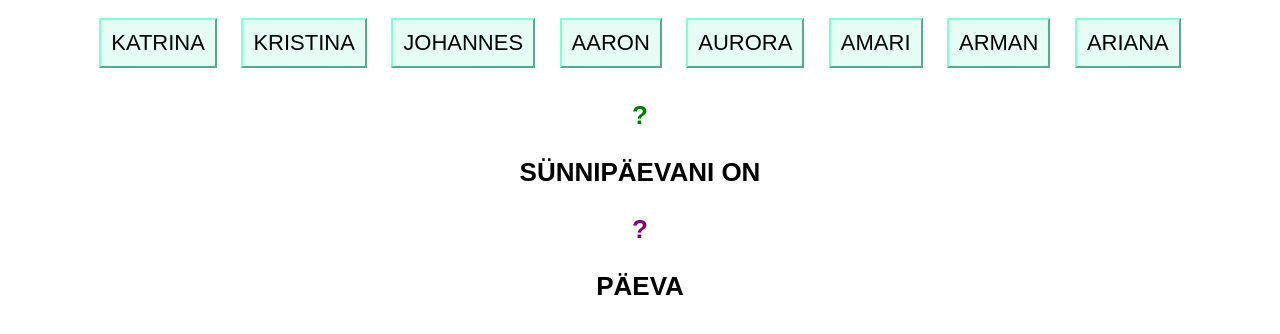
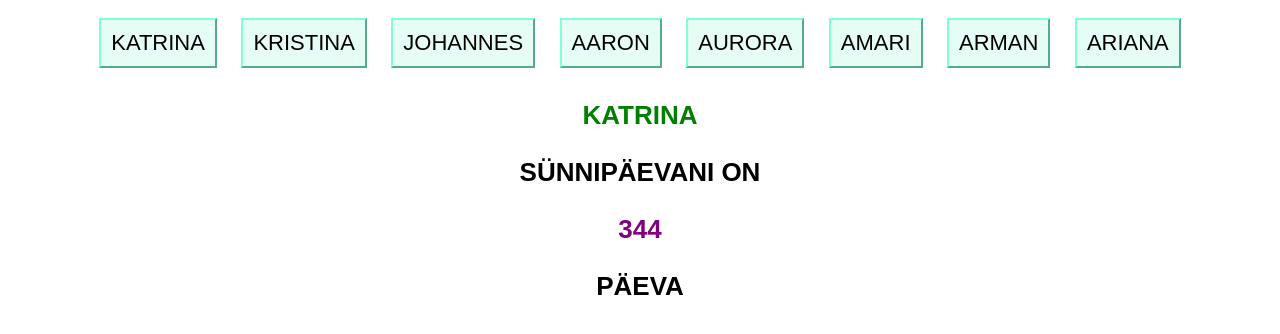
Before and after one commit to maeorg/synnad, a plain HTML site: page index.html in a window 1280 px wide. Both pictures are taken after a click on the button "KATRINA". Drawn offline with Linux system fonts and the light colour scheme.

Commit message:
Update index.html

```diff
--- a/index.html
+++ b/index.html
@@ -19,11 +19,32 @@
 
         <script>
             document.addEventListener('DOMContentLoaded', () => {
+                const synnaKatrina = new Date("1987-04-27");
+                const synnaKristina = new Date("1985-06-01");
+                const synnaJohannes = new Date("1990-06-24");
                 const synnaAaron = new Date("2012-07-30");
                 const synnaAurora = new Date("2014-05-18");
                 const synnaAmari = new Date("2016-06-15");
                 const synnaArman = new Date("2018-09-22");
                 const synnaAriana = new Date("2022-09-26");
+
+                document.querySelector('#katrina').onclick = () => {
+                    var days = calculate_days(synnaKatrina)
+                    document.querySelector('h2').innerHTML = 'KATRINA';
+                    document.querySelector('h1').innerHTML = days;
+                }
+
+                document.querySelector('#kristina').onclick = () => {
+                    var days = calculate_days(synnaKristina)
+                    document.querySelector('h2').innerHTML = 'KRISTINA';
+                    document.querySelector('h1').innerHTML = days;
+                }
+
+                document.querySelector('#johannes').onclick = () => {
+                    var days = calculate_days(synnaJohannes)
+                    document.querySelector('h2').innerHTML = 'JOHANNES';
+                    document.querySelector('h1').innerHTML = days;
+                }
 
                 document.querySelector('#aaron').onclick = () => {
                     var days = calculate_days(synnaAaron)
```
